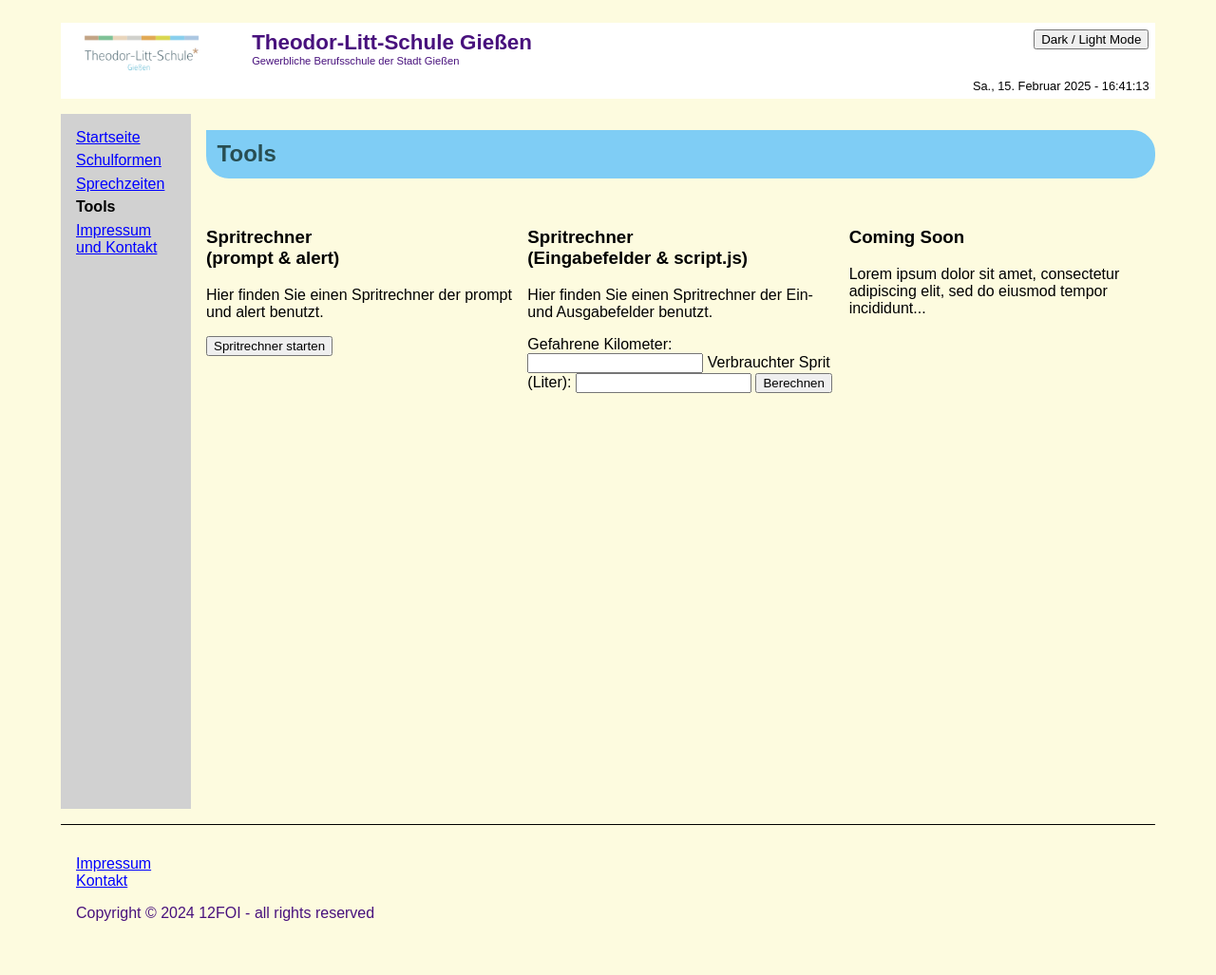
After one commit to TomMaverick/tmn-website, a PHP site: page /uebungen/schulwebsite/tools.html in a window 1280 px wide. The commit adds this page. Shown: the whole page at 95% size. Run offline with PHP 8.4, Linux system fonts and the light colour scheme.

Commit message:
- Grid Layout auf allen Seiten angepasst - Neue Seite tools.html - Spritrechner mit prompt - Spritrechner mit Eingabefeldern

```diff
--- a/uebungen/schulwebsite/contact.html
+++ b/uebungen/schulwebsite/contact.html
@@ -9,7 +9,7 @@
     <title>Theodor-Litt-Schule, Gießen - Programmierübung</title>
 </head>
 
-<body>
+<body class="contact-html">
 <div class="grid-container">
     <header>
         <div class="header-img">
@@ -30,12 +30,12 @@
             <li><a href="index.html">Startseite</a></li>
             <li><a href="index.html#Schulformen">Schulformen</a></li>
             <li><a href="index.html#Sprechzeiten">Sprechzeiten</a></li>
-            <li><a href="spritrechner.html">Spritrechner</a></li>
+            <li><a href="tools.html">Tools</a></li>
             <li><b>Impressum und Kontakt</b></li>
         </ul>
     </nav>
 
-    <main class="nested-main">
+    <main class="nested-grid">
         <div class="main-content">
             <h3 class="main-category" id="Impressum">Impressum</h3>
             <p class="contact-no-indent">INHALTLICH VERANTWORTLICH:</p>
--- a/uebungen/schulwebsite/css/styles.css
+++ b/uebungen/schulwebsite/css/styles.css
@@ -129,7 +129,7 @@ a {
     display: grid;
     grid-template-areas:
         "header header"
-        "nav nested-main"
+        "nav nested-grid"
         "footer footer";
     grid-template-columns: auto 1fr;
     grid-template-rows: auto 1fr;
@@ -137,20 +137,53 @@ a {
     margin: 0 auto;
 }
 
-.nested-main {
-    grid-area: nested-main;
+.index-html .nested-grid {
+    grid-area: nested-grid;
     display: grid;
     grid-template-areas:
-        "title title"
+        "site-header site-header"
         "main-content aside";
     grid-template-columns: 1fr auto;
     grid-template-rows: auto 1fr;
     gap: 1em;
 }
 
-.title {
-    grid-area: title;
+.contact-html .nested-grid {
+    grid-area: nested-grid;
+    display: grid;
+    grid-template-areas:
+        "main-content";
+    grid-template-columns: 1fr;
+    grid-template-rows: 1fr;
+    gap: 1em;
+}
+
+.tools-html .nested-grid {
+    grid-area: nested-grid;
+    display: grid;
+    grid-template-areas:
+        "site-header site-header site-header"
+        "tools-content-1 tools-content-2 tools-content-3";
+    grid-template-columns: 1fr 1fr 1fr;
+    grid-template-rows: auto 1fr;
+    gap: 1em;
+}
+
+.site-header {
+    grid-area: site-header;
     width: 100%;
+}
+
+.tools-content-1 {
+    grid-area: tools-content-1;
+}
+
+.tools-content-2 {
+    grid-area: tools-content-2;
+}
+
+.tools-content-3 {
+    grid-area: tools-content-3;
 }
 
 main {
@@ -184,6 +217,18 @@ main {
     margin-top: 0.7em;
     border: 0.1em solid var(--category-border);
     background-color: var(--category-bg);
+}
+
+#startSpritrechner {
+    display: inline-block;
+    width: 200px;
+    height: 50px;
+    font-size: 16px;
+    padding: 10px;
+}
+
+#spritrechnerErgebnis {
+    display: inline-block;
 }
 
 .text-light {
--- a/uebungen/schulwebsite/js/script.js
+++ b/uebungen/schulwebsite/js/script.js
@@ -23,6 +23,24 @@ document.addEventListener("DOMContentLoaded", () => {
         }
     });
 
+    function berechneSpritverbrauch() {
+        "use strict";
+        let gefahreneKm2 = parseFloat(document.getElementById('gefahreneKm2').value);
+        let verbrauchterSprit2 = parseFloat(document.getElementById('verbrauchterSprit2').value);
+
+        if (isNaN(gefahreneKm2) || gefahreneKm2 <= 0 || isNaN(verbrauchterSprit2) || verbrauchterSprit2 <= 0) {
+            document.getElementById('spritrechnerErgebnis').textContent = "Bitte geben Sie eine gültige Zahl ein!";
+            return;
+        }
+
+        let durchschnitt2 = (verbrauchterSprit2 / gefahreneKm2) * 100;
+        let text2 = `\nDurchschnittsverbrauch: ${durchschnitt2.toFixed(2)} Liter / 100km`;
+        document.getElementById('spritrechnerErgebnis').textContent = text2;
+    }
+
+    document.getElementById('SpritrechnerBerechnen').addEventListener('click', berechneSpritverbrauch);
+
+
     // Function to update date and time
     function updateDateTime() {
         const now = new Date();
--- /dev/null
+++ b/uebungen/schulwebsite/tools.html
@@ -0,0 +1,107 @@
+<!DOCTYPE html>
+<html lang="de">
+<head>
+    <meta charset="UTF-8">
+    <meta content="width=device-width, initial-scale=1.0" name="viewport">
+    <link href="css/styles.css" rel="stylesheet">
+    <link href="https://cdnjs.cloudflare.com/ajax/libs/font-awesome/6.0.0/css/all.min.css" rel="stylesheet">
+    <script defer src="js/script.js"></script>
+    <title>Theodor-Litt-Schule, Gießen - Programmierübung</title>
+</head>
+
+<body class="tools-html">
+<div class="grid-container">
+    <header>
+        <div class="header-img">
+            <a aria-label="Zurück zur Startseite" href="index.html">
+                <img alt="Logo der Theodor-Litt-Schule, Gießen" src="assets/img/logo_tls.png">
+            </a>
+        </div>
+        <div>
+            <p class="header-title">Theodor-Litt-Schule Gießen</p>
+            <p class="header-subtitle">Gewerbliche Berufsschule der Stadt Gießen</p>
+
+        </div>
+        <button class="darkModeButton" id="darkModeButton">Dark / Light Mode</button>
+        <div class="header-dateTime" id="dateTime"></div>
+    </header>
+    <nav class="header-nav">
+        <ul>
+            <li><a href="index.html">Startseite</a></li>
+            <li><a href="index.html#Schulformen">Schulformen</a></li>
+            <li><a href="index.html#Sprechzeiten">Sprechzeiten</a></li>
+            <li><b>Tools</b></li>
+            <li><a class="link" href="contact.html">Impressum und Kontakt</a></li>
+        </ul>
+    </nav>
+
+    <main class="nested-grid">
+        <div class="site-header">
+            <h1 class="main-title">Tools</h1>
+        </div>
+
+        <!--Spritrechner mit prompt und alert (Script am Ende des Dokuments)-->
+        <div class="tools-content-1">
+            <h3>Spritrechner<br>(prompt & alert)</h3>
+            <p>Hier finden Sie einen Spritrechner der prompt und alert benutzt.</p>
+            <button id="startSRPrompt">Spritrechner starten</button>
+        </div>
+
+        <!--Spritrechner mit Eingabefeldern (siehe script.js)-->
+        <div class="tools-content-2">
+            <h3>Spritrechner<br>(Eingabefelder & script.js)</h3>
+            <p>Hier finden Sie einen Spritrechner der Ein- und Ausgabefelder benutzt.</p>
+
+            <label for="gefahreneKm2">Gefahrene Kilometer:</label>
+            <input type="number" id="gefahreneKm2" min="1" step="1">
+
+            <label for="verbrauchterSprit2">Verbrauchter Sprit (Liter):</label>
+            <input type="number" id="verbrauchterSprit2" min="1" step="0.5">
+
+            <button id="SpritrechnerBerechnen">Berechnen</button>
+
+            <div id="spritrechnerErgebnis"></div>
+        </div>
+
+        <!--Tool 3-->
+        <div class="tools-content-3">
+            <h3>Coming Soon</h3>
+            <p>Lorem ipsum dolor sit amet, consectetur adipiscing elit, sed do eiusmod tempor incididunt...</p>
+        </div>
+    </main>
+
+    <footer>
+        <p>
+            <a class="link" href="contact.html#Impressum">Impressum</a>
+            <a class="link" href="contact.html#Kontakt">Kontakt</a>
+        </p>
+        <p class="text-light">Copyright © 2024 12FOI - all rights reserved</p>
+    </footer>
+</div>
+
+
+<!-- Ab hier direkt implementierter JS Code -->
+<script>
+    function startSRPrompt() {
+        "use strict";
+        let gefahreneKm1 = parseFloat(prompt("Wie weit sind Sie gefahren?", ""));
+        if (gefahreneKm1 <= 0 || isNaN(gefahreneKm1)) {
+            alert("Bitte geben Sie eine gültige Zahl ein!");
+            return;
+        }
+
+        let verbrauchterSprit1 = parseFloat(prompt("Wie viel Sprit haben Sie verbraucht?", ""));
+        if (verbrauchterSprit1 <= 0 || isNaN(verbrauchterSprit1)) {
+            alert("Bitte geben Sie eine gültige Zahl ein!");
+            return;
+        }
+
+        let durchschnitt1 = (verbrauchterSprit1 / gefahreneKm1) * 100;
+        let text1 = `Durchschnittsverbrauch: ${durchschnitt1.toFixed(2)} Liter / 100km`;
+        alert(text1);
+    }
+    document.getElementById('startSRPrompt').addEventListener('click', startSRPrompt);
+</script>
+
+</body>
+</html>
```
Also changed, not shown: uebungen/schulwebsite/index.html (+14 -9 lines), uebungen/schulwebsite/spritrechner.html (deleted, +0 -59 lines).
